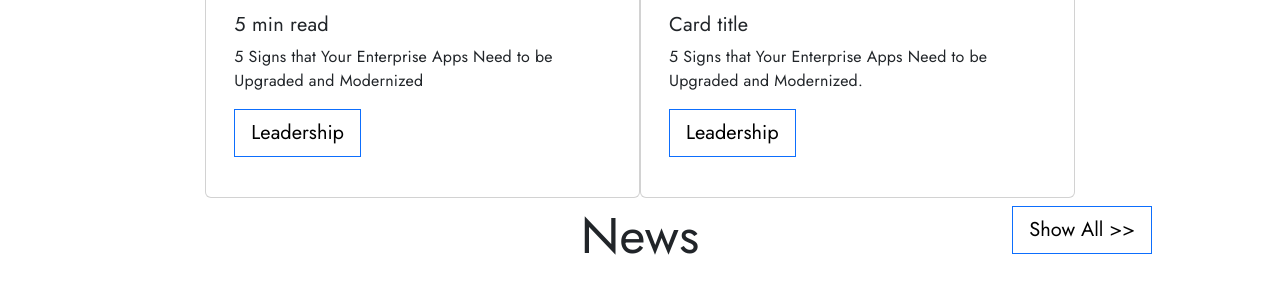
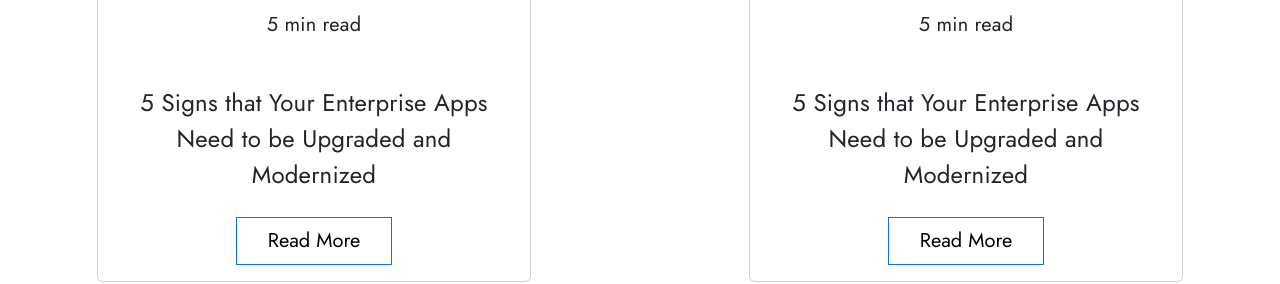
Before and after one commit to MuneebKhokhar169/UI-Assignment, a plain HTML site: page index.html in a window 1280 px wide. Shown: the part 4835-5119 px from the top of the page. Drawn offline with nearby package versions, Linux system fonts and the light colour scheme.

Commit message:
add blog section

```diff
--- a/index.html
+++ b/index.html
@@ -347,32 +347,32 @@
         Blogs
          </span>
 
-        <button class="btn btn-outline-primary  btn-lg custom-dark-btn second-item hidden_tablet">Show All  >></button>
+        <button class="btn btn-outline-primary d-md-block d-none btn-lg custom-dark-btn second-item">Show All  >></button>
       </div>
 
 
-      <div class="row justify-content-center">
-<div class="card col-4">
+      <div class="row justify-content-around mb-5">
+<div class="card min-w-fix-400 text-center col-xl-4 col-md-5 col-sm-6  col-6 mb-3">
   <img src="./images/Rectangle 130.png" class="card-img-top" alt="...">
-  <div class="card-body abs-card-body">
-    <h5 class="card-title">5 min read</h5>
-    <p class="card-text">5 Signs that Your Enterprise Apps Need to be Upgraded and Modernized</p>
-    <div class="col-2 d-grid  mb-4 ">
-      <button class="btn btn-outline-primary text-center  btn-lg custom-dark-btn">Leadership</button>
-    </div>
+  <div class="card-body">
+    <h5 class="card-title mb-5">5 min read</h5>
+    <p class="card-text small-font-size mb-4">5 Signs that Your Enterprise Apps Need to be Upgraded and Modernized</p>
+      <button class="col-5 btn btn-outline-primary  btn-lg custom-dark-btn">Read More</button>
   </div>
 </div>
-<div class="card col-4">
+<div class="card text-center col-xl-4 col-md-5 col-sm-6 col-6 mb-3 d-md-flex d-none">
   <img src="./images/Rectangle 134.svg" class="card-img-top" alt="...">
   <div class="card-body">
-    <h5 class="card-title">Card title</h5>
-    <p class="card-text">5 Signs that Your Enterprise Apps Need to be Upgraded and Modernized.</p>
-    <div class="col-2 d-grid  mb-4 ">
-      <button class="btn btn-outline-primary text-center  btn-lg custom-dark-btn">Leadership</button>
-    </div>
+    <h5 class="card-title mb-5">5 min read</h5>
+    <p class="card-text small-font-size mb-4">5 Signs that Your Enterprise Apps Need to be Upgraded and Modernized</p>
+      <button class="col-5 btn btn-outline-primary  btn-lg custom-dark-btn">Read More</button>
   </div>
 </div>
 </div>
+<div class="col-4 d-md-none d-flex text-center mb-4 ">
+  <button class="btn btn-outline-primary btn-lg custom-dark-btn">Show All  >></button>
+</div>
+
          <!-- <div class="row justify-content-around">
         <div class="d-flex card col-xl-3 col-md-4  col-6 flex-coloumn justify-content-center">
            <div class="w-100">
--- a/styles.css
+++ b/styles.css
@@ -247,3 +247,7 @@ font-weight:bolder;
 .blackbg-transparent{
   background-color: rgba(0, 0, 0, 0.2);
 }
+
+.min-w-fix-400{
+  min-width: 400px;
+}
```
